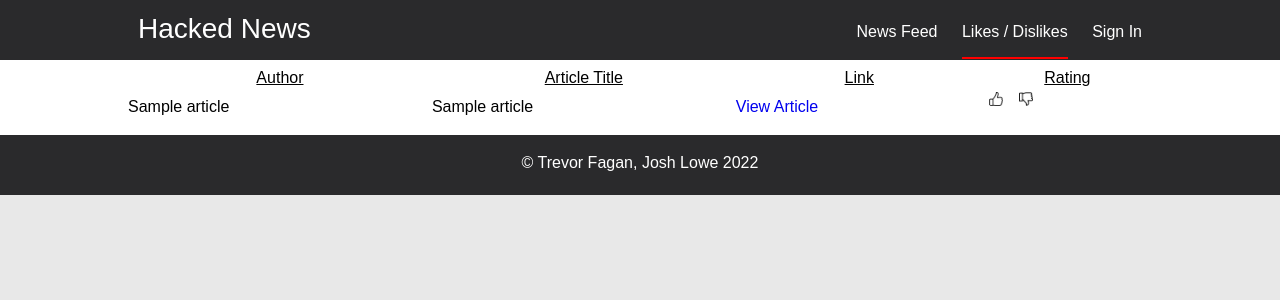
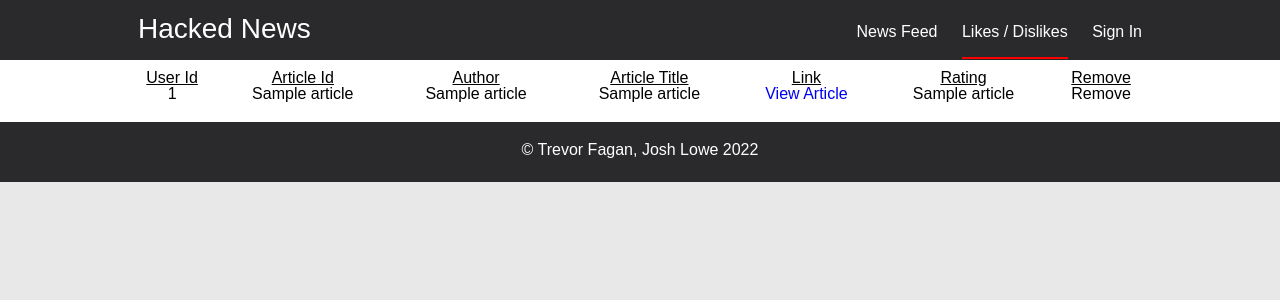
Before and after one commit to joshrlowe/hacked-news, a Flask app: template templates/likes.html in a window 1280 px wide. Shown: the top 300 px of the page. Run offline with Flask 2, Linux system fonts and the light colour scheme; the template is opened without the code that fills it: most values are stand-ins (such as "Sample title", 1, 10 or a date in 2020).

Commit message:
fixed likes page content and added new DB table

```diff
--- a/hackedNews.py
+++ b/hackedNews.py
@@ -34,6 +34,8 @@ c = conn.cursor()
 
 c.execute('SELECT * FROM Articles')
 db_results = c.fetchall()
+c.execute('SELECT * FROM Likes')
+likes_results = c.fetchall()
 
 @app.route('/')
 def home():
@@ -63,7 +65,7 @@ def account():
 
 @app.route('/likes')
 def likes():
-        res = Response(render_template('likes.html', data=db_results, session=session.get('user'), pretty=json.dumps(session.get('user'), indent=4)))
+        res = Response(render_template('likes.html', data=likes_results, session=session.get('user'), pretty=json.dumps(session.get('user'), indent=4)))
         res.headers['X-Frame-Options'] = 'DENY'
         res.headers['X-Content-Type-Options'] = 'nosniff'
         res.headers['X-XSS-Protection'] = 1
--- a/static/styles.css
+++ b/static/styles.css
@@ -120,6 +120,14 @@ body {
 	border-radius: 30%;
 }
 
+#account_image img {
+	width: 100px;
+	height: 100px;
+	border-radius: 50%;
+	border: 2px solid #585858;
+	margin-top: 20px;
+}
+
 #like_button {
 	margin-top: 5px;
 }
@@ -149,6 +157,14 @@ body {
 	padding-bottom: 10px;
 }
 
+#account_content tr {
+	padding: 5px;
+}
+
+#account_content td {
+	padding-bottom: 10px;
+}
+
 #footer {
 	width: 100%;
 	text-align: center;
@@ -162,3 +178,7 @@ body {
         padding-bottom: 17px;
 	border-bottom: 2px solid red;
 }
+
+#account_content {
+	text-align: center;
+}
--- a/templates/account.html
+++ b/templates/account.html
@@ -28,11 +28,13 @@
 </div>
 
 <div id="main_content">
-	<img style="width: 100px; height: 100px; border-radius: 50%; border: 2px solid #585858; margin-top: 20px;" src={{session["userinfo"]["picture"]}} />
+	<div id="account_content">
+	<span id="profile_image"><img src={{ session["userinfo"]["picture"] }} /></span>
 	<p>Name: {{ session["userinfo"]["name"] }}</p>
 	<br />
 	<p>Email: {{ session["userinfo"]["email"] }}</p>
 	<br />
+	</div>
 </div>
 
 <div id="footer">
--- a/templates/likes.html
+++ b/templates/likes.html
@@ -28,24 +28,31 @@
 </div>
 
 <div id="main_content">
+<div id="account_content">
 	<table>
 		<tr>
+			<th>User Id</th>
+			<th>Article Id</th>
 			<th>Author</th>
 			<th>Article Title</th>
 			<th>Link</th>
 			<th>Rating</th>
+			<th>Remove</th>
 		</tr>
 
 		{% for article in data %}
 			<tr>
+				<td>{{ article[0] }}</td>
 				<td>{{ article[1] }}</td>
 				<td>{{ article[2] }}</td>
-				<td><a href={{ article[3] }} target="blank">View Article</a></td>
-				<td><span id="like_button"><img src={{ url_for('static', filename='thumbs_up.png') }} /></span>
-			    	<a><span id="dislike_button"><img src={{ url_for('static', filename='thumbs_down.png') }} /></span></a></td>
+				<td>{{ article[3] }}</td>
+				<td><a href={{ article[4] }} target="blank">View Article</a></td>
+				<td>{{ article[5] }}</td>
+				<td>Remove</td>
 			</tr>
 		{% endfor %}
 	</table>
+</div>
 </div>
 
 <div id="footer">
```
Also changed, not shown: test.py (added, +11 -0 lines), users.db.
